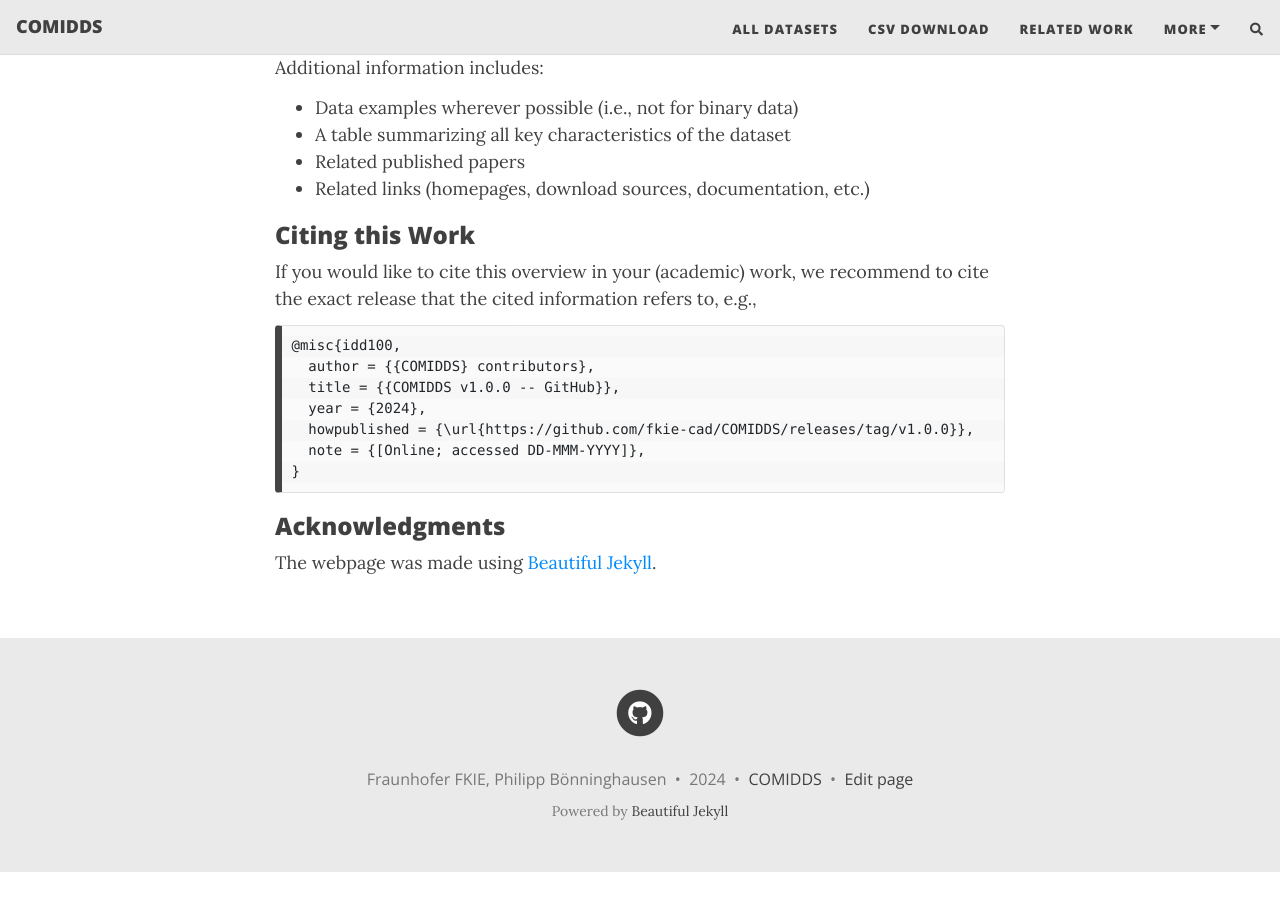
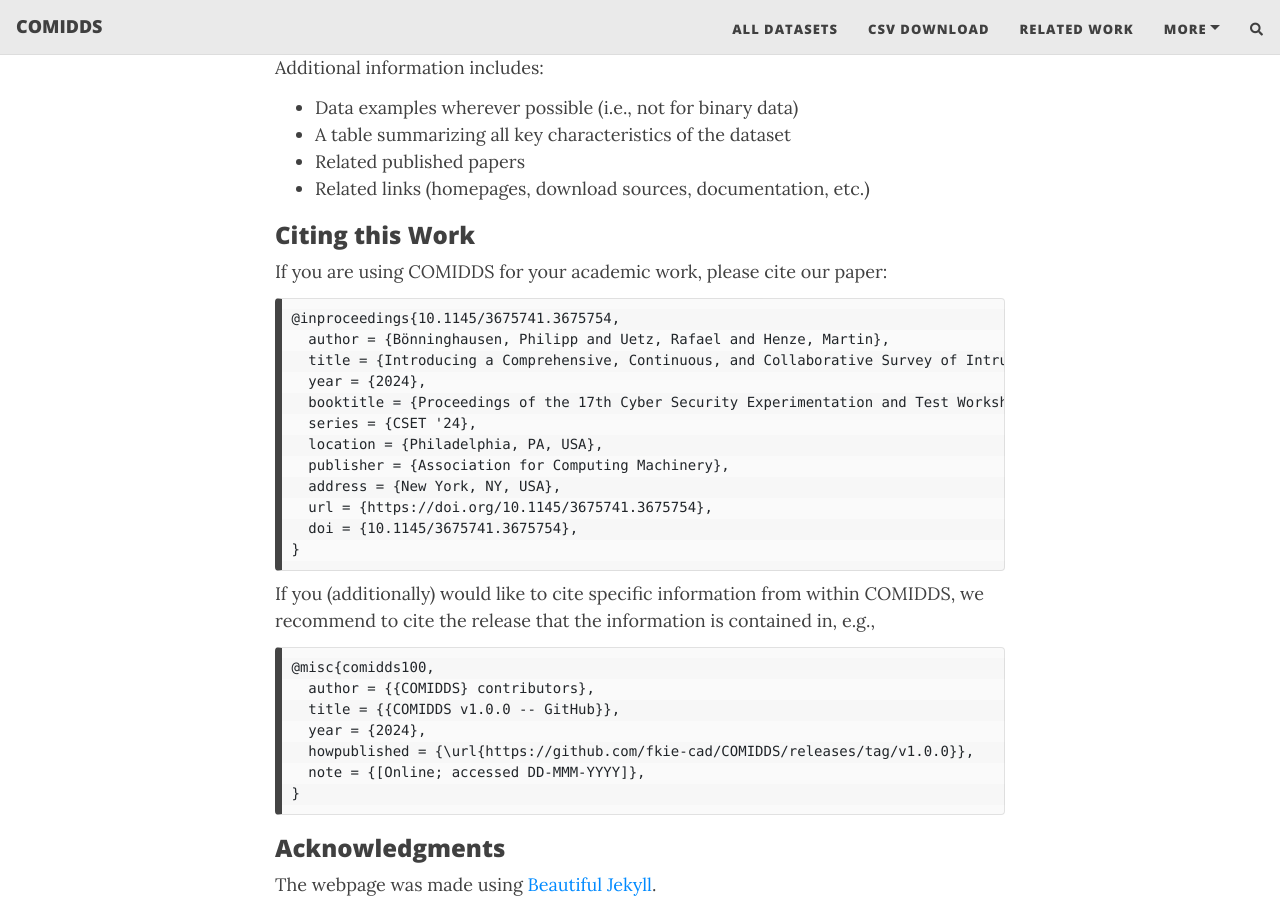
Before and after one commit to fkie-cad/COMIDDS, a Jekyll site: the page built from content/about.md, in a window 1280 px wide and 900 px high, scrolled down 917 px. Built offline with Jekyll 4.4.1, drawn with Linux system fonts in a browser that asks for light colours; nearby versions of some CDN libraries; comment, search, counter and statistics services are not loaded; before the commit the page ends 1789 px from its top, so only the background shows below that.

Commit message:
Update citation info and title

````diff
--- a/content/about.md
+++ b/content/about.md
@@ -28,10 +28,28 @@ Additional information includes:
 
 ### Citing this Work
 
-If you would like to cite this overview in your (academic) work, we recommend to cite the exact release that the cited information refers to, e.g.,
+If you are using COMIDDS for your academic work, please cite our paper:
 <!--  {% raw %} -->
 ```
-@misc{idd100,
+@inproceedings{10.1145/3675741.3675754,
+  author = {Bönninghausen, Philipp and Uetz, Rafael and Henze, Martin},
+  title = {Introducing a Comprehensive, Continuous, and Collaborative Survey of Intrusion Detection Datasets},
+  year = {2024},
+  booktitle = {Proceedings of the 17th Cyber Security Experimentation and Test Workshop},
+  series = {CSET '24},
+  location = {Philadelphia, PA, USA},
+  publisher = {Association for Computing Machinery},
+  address = {New York, NY, USA},
+  url = {https://doi.org/10.1145/3675741.3675754},
+  doi = {10.1145/3675741.3675754},
+}
+```
+<!-- {% endraw %} -->
+
+If you (additionally) would like to cite specific information from within COMIDDS, we recommend to cite the release that the information is contained in, e.g.,
+<!--  {% raw %} -->
+```
+@misc{comidds100,
   author = {{COMIDDS} contributors},
   title = {{COMIDDS v1.0.0 -- GitHub}},
   year = {2024},
````
Also changed, not shown: README.md.
